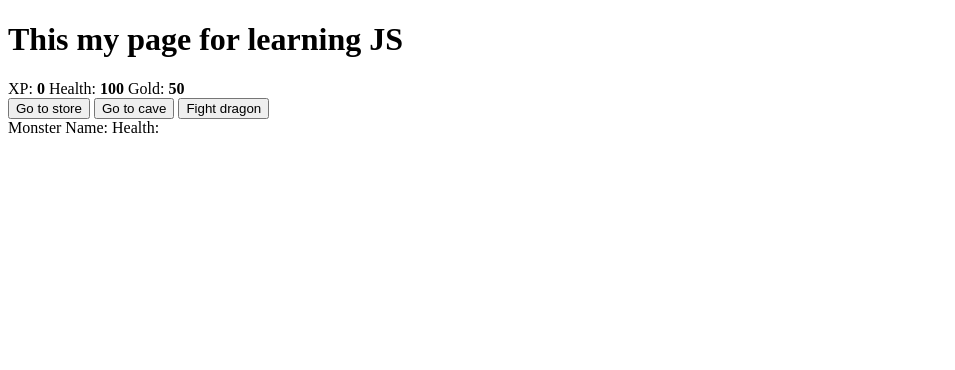
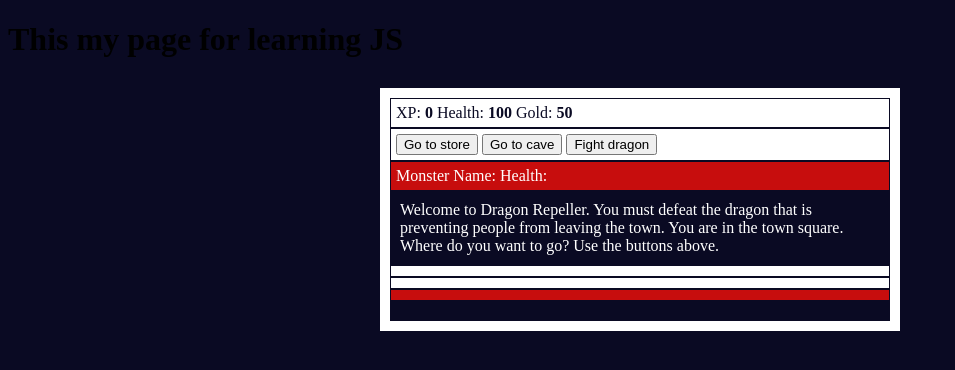
Before and after one commit to Anouar-Elkhalfi/JS, a plain HTML site: page index.html in a window 1280 px wide. Shown: the whole page, without its empty margins (0-955 px from the left). Drawn offline with Linux system fonts and the light colour scheme.

Commit message:
Initial commit

```diff
--- a/index.html
+++ b/index.html
@@ -30,6 +30,9 @@
         <span class = "stat">Monster Name: <strong><span id = "monsterName"></span></strong></span>
         <span class = "stat">Health: <strong><span id = "monsterHealth"></span></strong></span>
       </div>
+      <div id="text">
+        Welcome to Dragon Repeller. You must defeat the dragon that is preventing people from leaving the town. You are in the town square. Where do you want to go? Use the buttons above.
+      </div>
 
 
       <div id = "stats"></div>
--- a/style.css
+++ b/style.css
@@ -0,0 +1,28 @@
+body {
+  background-color: #0a0a23;
+}
+/* Text */
+#text{
+  background-color: #0a0a23;
+  color: #ffffff;
+  padding: 10px;
+}
+#game {
+  max-width: 500px;
+  max-height: 400px;
+  background-color: #ffffff;
+  color: #ffffff;
+  margin: 30px auto 0 auto;
+  padding: 10px;
+}
+#controls, #stats {
+  border: 1px solid #0a0a23;
+  color: #0a0a23;
+  padding: 5px;
+}
+#monsterStats{
+  border: 1px solid #0a0a23;
+  padding: 5px;
+  color: #ffffff;
+  background: #c70d0d;
+}
```
